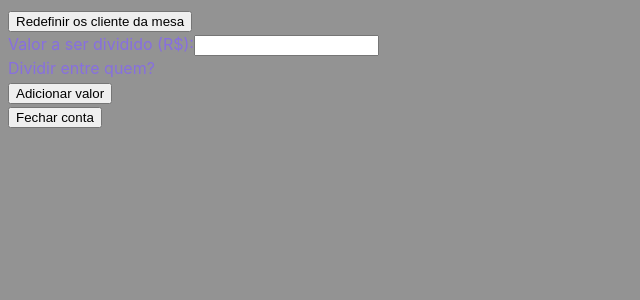
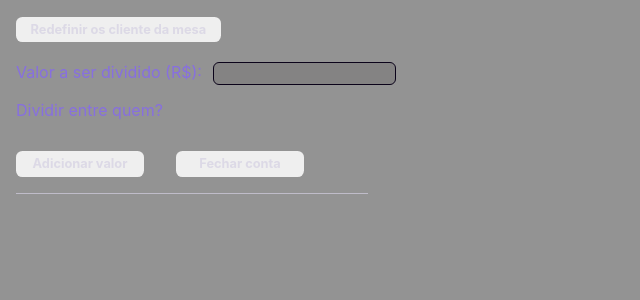
Before and after one commit to Julia-slvbrg/split-the-bill, a React (Vite) app: page /addValues in a window 1280 px wide. Shown: the top 300 px of the page, without its empty margins (0-640 px from the left). Built offline with nearby package versions, Linux system fonts and the light colour scheme.

Commit message:
styled: addValuePage styled

```diff
--- a/src/components/clientCard/ClientCard.jsx
+++ b/src/components/clientCard/ClientCard.jsx
@@ -36,8 +36,8 @@ export const ClientCard = ({ name, totalAmount, index, removeClient }) => {
 
             return(
                 <CardValueSection>
-                    <p>{index + 1} - {name}</p>
-                    <p>{parcialDivision}</p>
+                    <p className="clientName">{index + 1} - {name}</p>
+                    <p className='value'>{parcialDivision}</p>
                 </CardValueSection>
             );
 
--- a/src/components/clientCard/ClientCardStyle.jsx
+++ b/src/components/clientCard/ClientCardStyle.jsx
@@ -24,4 +24,10 @@ export const CardBtnSection = styled.section`
     }
 `
 export const CardValueSection = styled.section`
+    .clientName{
+        margin-bottom: -1em;
+    }
+    .value{
+        margin-left: .6em;
+    }
 `
--- a/src/components/contexts/GlobalState.jsx
+++ b/src/components/contexts/GlobalState.jsx
@@ -49,7 +49,7 @@ export default function GlobaState({ children }) {
         setNewValue(e.target.value)
     };
 
-    const updateClientList = (newFood, dividedValue) => {
+    const updateClientList = (dividedValue) => {
         setClientList(prevClientList => {
             const updatedClients = prevClientList.map(client => {
 
@@ -58,7 +58,6 @@ export default function GlobaState({ children }) {
                 if(payingClient){
                     return{
                         ...client,
-                        food: [...client.food, newFood],
                         value: [...client.value, dividedValue]
                     }
                 };
@@ -101,7 +100,7 @@ export default function GlobaState({ children }) {
         const valueNumb = Number(newValue.replace(',', '.'));
         const dividedValue = Number((valueNumb/payingClients.length).toFixed(2));
 
-        updateClientList(newFood, dividedValue);
+        updateClientList(dividedValue);
         getTotalValue();
         setNewValue('');
         setReset(!reset)
--- a/src/components/modal/ServiceTaxModalStyle.jsx
+++ b/src/components/modal/ServiceTaxModalStyle.jsx
@@ -7,7 +7,7 @@ export const Backkground = styled.div`
     top: 0;
     left: 0;
     right: 0;
-    background: rgba(56, 58, 58, 0.7); //ajeitar isso depois
+    background: rgba(56, 58, 58, 0.7);
     z-index: 1000;
 `
 export const Wrapper = styled.div`
--- a/src/pages/addValuePage/AddValuePage.jsx
+++ b/src/pages/addValuePage/AddValuePage.jsx
@@ -5,6 +5,7 @@ import { useContext, useEffect } from "react"
 import { goToMainPage } from "../../routes/coordinator";
 import ClientCard from "../../components/clientCard/ClientCard";
 import ServiceTaxModal from "../../components/modal/ServiceTaxModal";
+import { Wrapper, Form, Input, CheckSection, Division, BtnSection } from "./AddValuePageStyle";
 
 export const AddValuePage = () => {
     const context = useContext(GlobalContext);
@@ -43,17 +44,18 @@ export const AddValuePage = () => {
     };
 
     return(
-        <>
+        <Wrapper>
             <button
+                className="resetTableBtn"
                 onClick={() => resetTable()}
             >Redefinir os cliente da mesa</button>
 
-            <form onSubmit={addOrder}>
+            <Form onSubmit={addOrder}>
                 <section>
                 <label htmlFor="value">
                         Valor a ser dividido (R$):
                     </label>
-                        <input
+                        <Input
                             id="value"
                             name="value"
                             type="text"
@@ -63,7 +65,7 @@ export const AddValuePage = () => {
                         />
                 </section>
                 Dividir entre quem?
-                <section>
+                <CheckSection>
                     {clientList.map((client, index) => {
                         return(
                             <ClientCheckInput
@@ -76,14 +78,31 @@ export const AddValuePage = () => {
                             />
                         )
                     })}
-                </section>
+                </CheckSection>
 
-                <button
-                    type="submit"
-                >
-                    Adicionar valor
-                </button>
-            </form>
+                <BtnSection>
+                    <button
+                        className="billingBtn"
+                        type="submit"
+                    >
+                        Adicionar valor
+                    </button>
+
+                    <ServiceTaxModal
+                        openModal={openModal}
+                        setOpenModal={() => setOpenModal(!openModal)}
+                        addServiceTax={addServiceTax}
+                    />
+
+                    <button
+                        className="billingBtn"
+                        onClick={() => setOpenModal(true)}
+                    >Fechar conta</button>
+                </BtnSection>
+
+            </Form>
+
+            <Division></Division>
 
             {clientList.map((client, index) => {
                 return(
@@ -95,20 +114,7 @@ export const AddValuePage = () => {
                     />
                 )
             })}
-
-           <>
-                <ServiceTaxModal
-                    openModal={openModal}
-                    setOpenModal={() => setOpenModal(!openModal)}
-                    addServiceTax={addServiceTax}
-
-                />
-
-                <button
-                    onClick={() => setOpenModal(true)}
-                >Fechar conta</button>
-           </>
-        </>
+        </Wrapper>
     )
 }
 
--- a/src/pages/addValuePage/AddValuePageStyle.jsx
+++ b/src/pages/addValuePage/AddValuePageStyle.jsx
@@ -0,0 +1,56 @@
+import styled from "styled-components";
+
+export const Wrapper = styled.div`
+    padding: .5em;
+    & button{
+        color: #FFFF;
+        font-family: 'Inter', sans-serif;
+        font-weight: 700;
+        font-size: .8em;
+        border: none;
+        border-radius: .5em;
+        height: 100%;
+        color: #d3cfe2ae;
+    }
+    .resetTableBtn{
+        height: 2em;
+        width: 16em;
+    }
+`
+export const Form = styled.form`
+    display: flex;
+    flex-direction: column;
+    .billingBtn{
+        margin-top: 1em;
+        width: 10em;
+        height: 2em;
+    }
+`
+export const Input = styled.input`
+    margin: 1.5em 0 1em .8em;
+    height: 1.4em;
+    border-radius: .45em;
+    border: .1px solid #0b031a;
+    background-color: rgba(112, 110, 110, 0.432);
+`
+export const CheckSection = styled.section`
+    margin-top: .5em;
+    display: grid;
+    grid-template-columns: 1fr 1fr;
+    justify-content: start;
+    align-items: center;
+    row-gap: .3em;
+`
+export const BtnSection = styled.article`
+    display: flex;
+    flex-direction: row;
+    gap: 2em;
+    justify-content: start;
+    margin-top:.5em;
+`
+export const Division = styled.div`
+    margin: 1em 0;
+    background-color:  #d3cfe2ae;
+    width: 22em;
+    height: .06em;
+`
--- a/src/pages/mainPage/MainPage.jsx
+++ b/src/pages/mainPage/MainPage.jsx
@@ -3,7 +3,7 @@ import ClientCard from "../../components/clientCard/ClientCard";
 import { GlobalContext } from "../../components/contexts/GlobalContext"
 import { useContext } from "react"
 import { goToAddValuePage } from "../../routes/coordinator";
-import { Form, Title, Input, Wrapper, AddValueSection } from "./MainPageStyle";
+import { Form, Title, Input, Wrapper, AddValueSection, Division } from "./MainPageStyle";
 
 function MainPage() {
 
@@ -50,6 +50,8 @@ function MainPage() {
                 >Adicione um valor para ser divido</button>
             </AddValueSection>
 
+            <Division></Division>
+
             <section>
                 {clientList.map((client, index) => {
                     return(
--- a/src/pages/mainPage/MainPageStyle.jsx
+++ b/src/pages/mainPage/MainPageStyle.jsx
@@ -41,3 +41,8 @@ export const AddValueSection = styled.section`
         width: 18em;
     }
 `
+export const Division = styled.div`
+    background-color:  #d3cfe2ae;
+    width: 20em;
+    height: .06em;
+`
```
